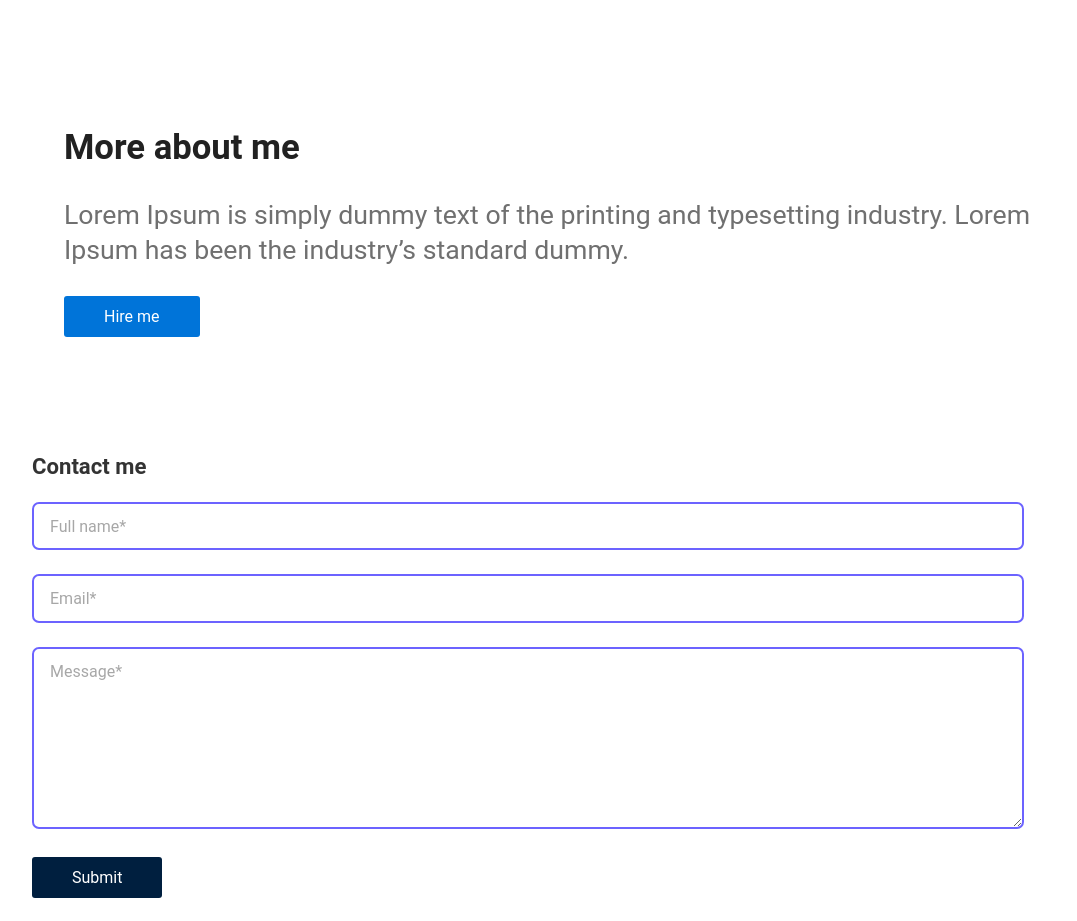
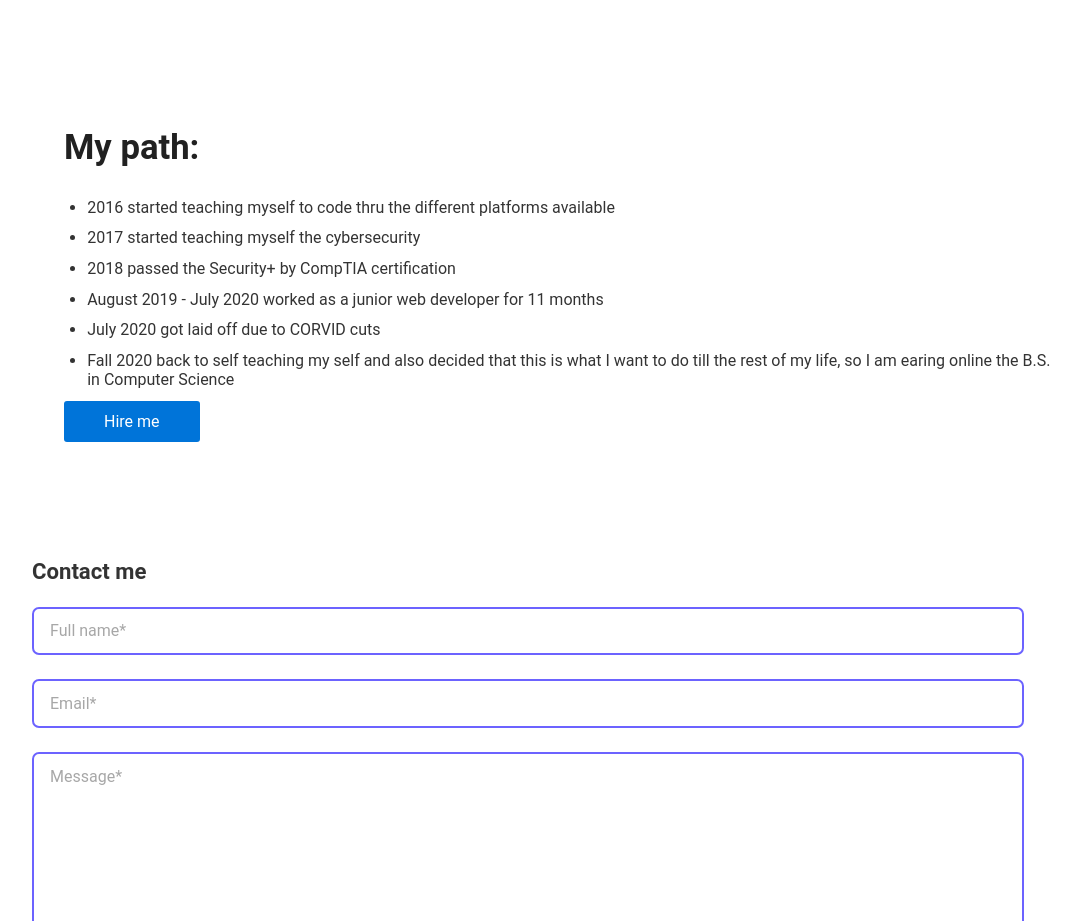
Before and after one commit to marinanicolai/react_portofolio, a React (Create React App) app: page / in a window 1280 px wide. Shown: the part 980-1901 px from the top of the page, without its empty margins (96-1173 px from the left). Built offline with nearby package versions, Linux system fonts and the light colour scheme.

Commit message:
update of education

```diff
--- a/src/components/landing/Skills/index.jsx
+++ b/src/components/landing/Skills/index.jsx
@@ -11,11 +11,15 @@ export const Skills = () => {
     <Wrapper id="about">
       <SkillsWrapper as={Container}>
         <Details theme={theme}>
-          <h1>More about me</h1>
-          <p>
-            Lorem Ipsum is simply dummy text of the printing and typesetting industry. Lorem Ipsum has been the
-            industry’s standard dummy.
-          </p>
+          <h1>My path:</h1>
+          <ul>
+            <li><span>2016</span> started teaching myself to code thru the different platforms available</li>
+            <li><span>2017</span> started teaching myself the cybersecurity</li>
+            <li><span>2018</span> passed the Security+ by CompTIA certification</li>
+            <li><span>August 2019 - July 2020</span> worked as a junior web developer for 11 months</li>
+            <li><span> July 2020</span> got laid off due to CORVID cuts</li>
+            <li><span>Fall 2020</span> back to self teaching my self and also decided that this is what I want to do till the rest of my life, so I am earing online the B.S. in Computer Science</li>
+          </ul>
           <Button as={AnchorLink} href="#contact">
             Hire me
           </Button>
```
Also changed, not shown: 1 other file (tests, documents, lock files or other folders).
